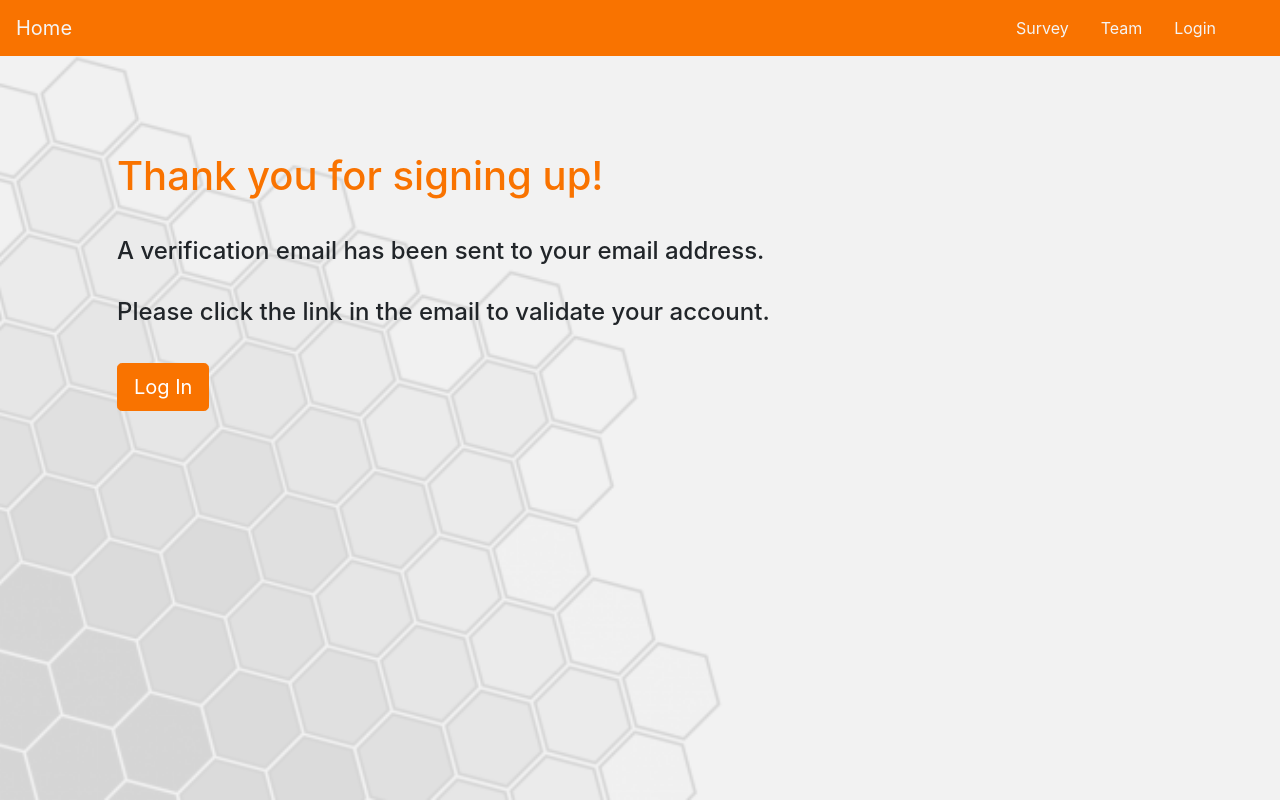
After one commit to jake41397/databaseProject, a PHP site: page /surveyToday/successfulregistration.php in a window 1280 px wide. The commit adds this page. Run offline with PHP 8.4, Linux system fonts and the light colour scheme; some libraries are stand-ins or nearby versions.

Commit message:
login and register fully connected with redirects and error messages

```diff
--- a/config.php
+++ b/config.php
@@ -15,6 +15,5 @@
        echo("<script>console.log('Could not connect to database');</script>");
    }
 
-   echo("Connected successfully");
    echo("<script>console.log('Successfully connected to the database');</script>");
 ?>
--- /dev/null
+++ b/successfulregistration.php
@@ -0,0 +1,68 @@
+<?php session_start();?>
+
+<!DOCTYPE html>
+<html lang="en">
+  <head>
+    <meta charset="utf-8" />
+    <meta http-equiv="X-UA-Compatible" content="IE=edge" />
+    <meta name="viewport" content="width=device-width, initial-scale=1" />
+    <title>Surveyor</title>
+    <link href="css/bootstrap.min.css" rel="stylesheet" />
+    <link rel="stylesheet" type="text/css" href="css/main.css">
+    <!--[if lt IE 9]>
+      <script src="https://oss.maxcdn.com/html5shiv/3.7.2/html5shiv.min.js"></script>
+      <script src="https://oss.maxcdn.com/respond/1.4.2/respond.min.js"></script>
+    <![endif]-->
+  </head>
+
+  <body>
+    <!-- navbar -->
+     <nav class="navbar navbar-expand-lg fixed-top ">
+       <a class="navbar-brand" href="index.php">Home</a>
+       <button class="navbar-toggler" type="button" data-toggle="collapse" data-target="#navbarSupportedContent" aria-controls="navbarSupportedContent" aria-expanded="false" aria-label="Toggle navigation">
+         <span class="navbar-toggler-icon"></span>
+       </button>
+       <p class="navbar-brand"><?php if(isset($_SESSION['loggedin'])) echo "Welcome!"; else echo "";?></p>
+
+       <div class="collapse navbar-collapse " id="navbarSupportedContent">
+       <ul class="navbar-nav mr-4">
+         <li class="nav-item">
+             <a class="nav-link" id = "hidden" data-value="name" <?php if(isset($_SESSION['loggedin'])) echo "href=surveys.php"; else echo "href=login.php";?>><?php if (!isset($_SESSION['loggedin'])) echo ""; else echo "Welcome " . $_SESSION['username'];?></a></li>
+         <li class="nav-item">
+             <a class="nav-link" data-value="survey" href="surveys.php">Survey</a></li>
+         <li class="nav-item">
+           <a class="nav-link " data-value="team" href="team.php">Team</a></li>
+         <li class="nav-item">
+           <a class="nav-link " data-value="login" <?php if(isset($_SESSION['loggedin'])) echo "href=logout.php"; else echo "href=login.php";?>><?php if(isset($_SESSION['loggedin'])) echo "Logout"; else echo "Login";?></a></li>
+         </ul>
+       </div>
+     </nav>
+
+     <header class="header">
+       <div class="overlay"></div>
+       <div class="container">
+         <div class="description ">
+           <h1>Thank you for signing up!
+             <?php
+             if(!isset($_SESSION['loggedin']))
+             {
+               echo "<h4></br>A verification email has been sent to your email address.</h4></br><h4>Please click the link in the email to validate your account.</br></br></h4>
+                      <button class='btn btn-outline-secondary btn-lg' onclick=\"location.href='login.php';\">Log In</button>";
+             }
+             else
+             {
+               echo "<p>Start making your survey today!</p>
+                    <button class='btn btn-outline-secondary btn-lg' onclick=\"location.href='surveys.php';\">Create Survey</button>";
+             }
+             ?>
+
+           </h1>
+         </div>
+       </div>
+     </header>
+
+    <script src="https://ajax.googleapis.com/ajax/libs/jquery/1.11.3/jquery.min.js"></script>
+    <script src="js/bootstrap.min.js"></script>
+    <script type="text/javascript" src='js/main.js'></script>
+  </body>
+</html>
```
Also changed, not shown: login.php (+17 -14 lines), loginhelper.php (+37 -15 lines), register.php (+16 -9 lines).
